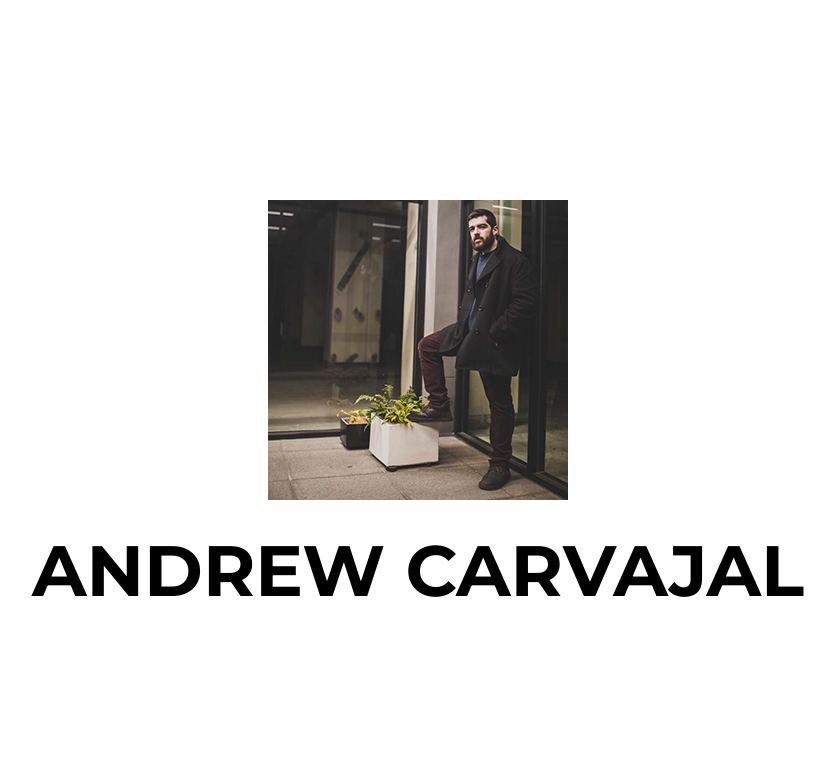
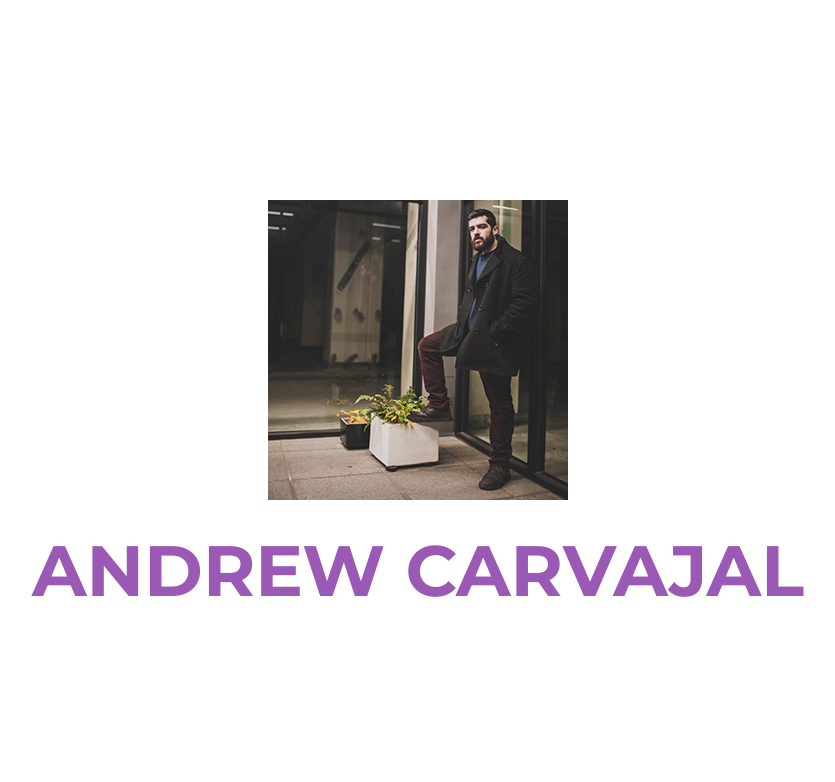
Before and after one commit to andrewcar/andrewcar.github.io, a Jekyll site: the page built from index.html, in a window 1280 px wide. Shown: the part 100-882 px from the top of the page, without its empty margins (222-1057 px from the left). Built offline with Jekyll 4.4.1, drawn with Linux system fonts in a browser that asks for light colours; grey boxes are pictures that could not be loaded.

Commit message:
Update main.css

```diff
--- a/_includes/css/main.css
+++ b/_includes/css/main.css
@@ -80,7 +80,7 @@ hr.star-primary:after {
 
 header {
     text-align: center;
-    color: #000000;
+    color: #9B59B6;
     background: #{{ site.color.primary }};
 }
 
```
